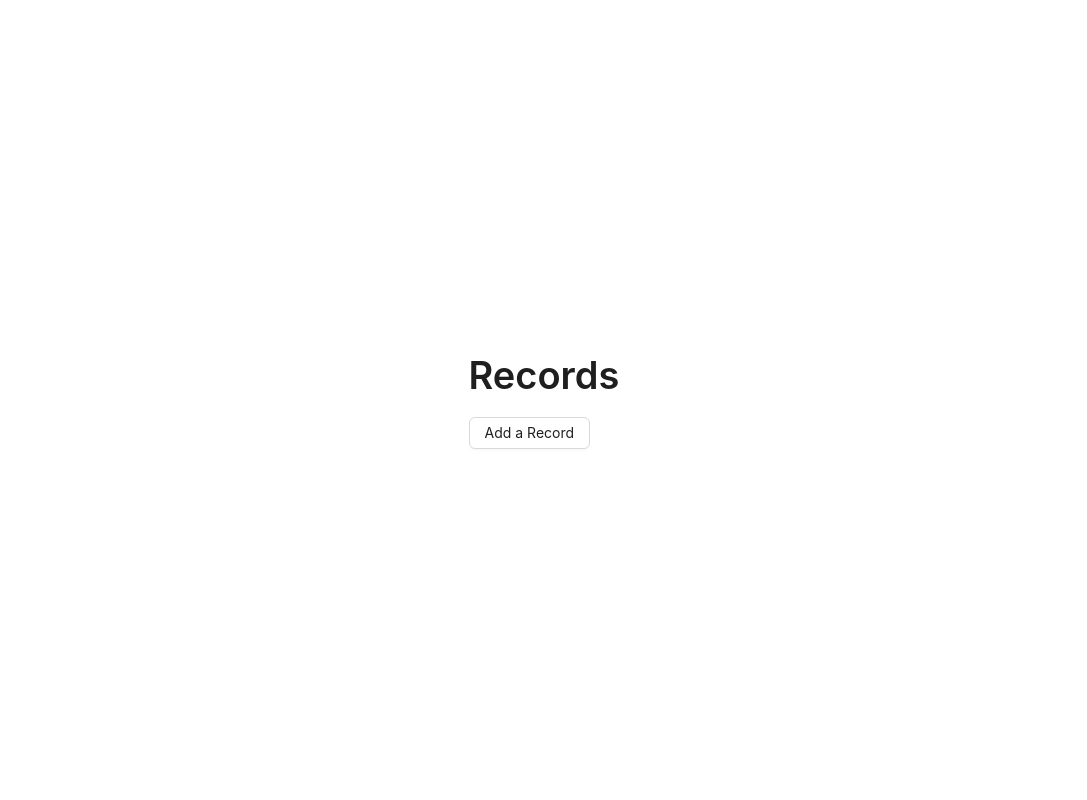
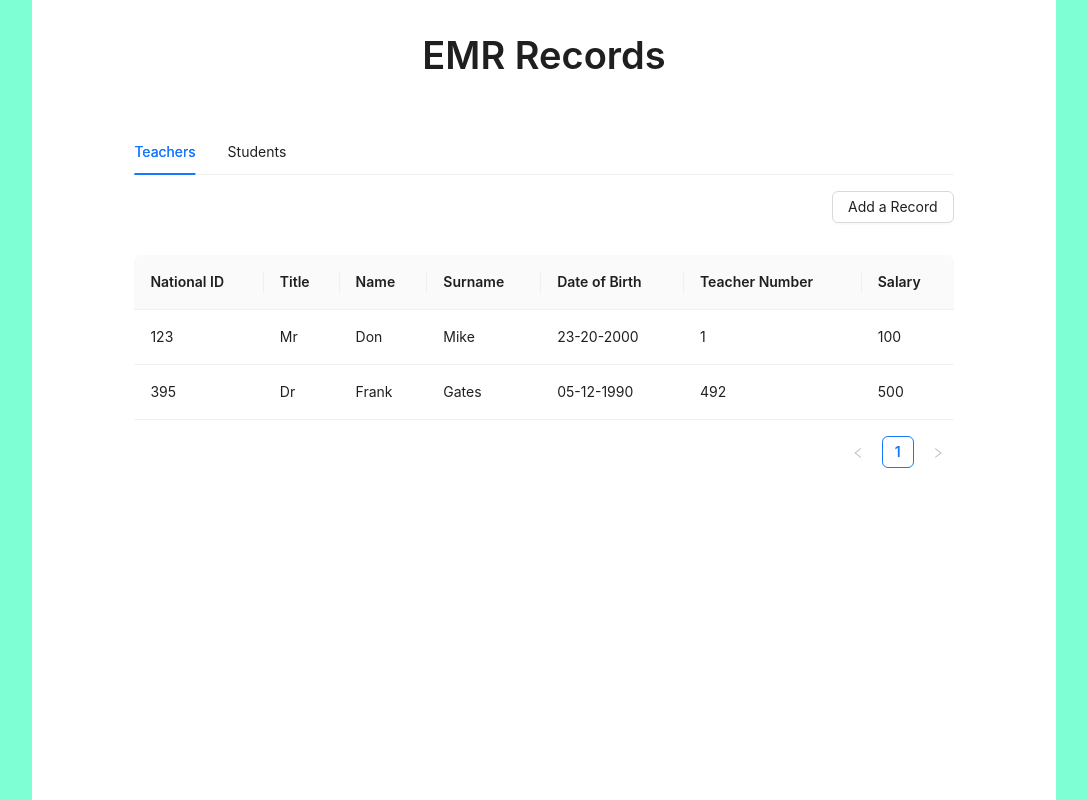
Before and after one commit to tobechukwuobitube/emr-frontend, a Next.js app: page / in a window 1280 px wide. Shown: the whole page, without its empty margins (96-1183 px from the left). Built offline with nearby package versions, Linux system fonts and the light colour scheme.

Commit message:
implement teachers and students data layout

```diff
--- /dev/null
+++ b/app/components/data-layout/DataLayout.tsx
@@ -0,0 +1,47 @@
+import { Button, Col, Row, Table } from "antd";
+import React from "react";
+
+type TeachersColumnsType = {
+  nationalId: number;
+  title: string;
+  name: string;
+  surname: string;
+  dateOfBirth: string;
+  teacherNumber: number;
+  salary: number;
+};
+
+type StudentsColumnsType = {
+  nationalId: number;
+  title: string;
+  name: string;
+  surname: string;
+  dateOfBirth: string;
+  teacherNumber: number;
+  salary: number;
+};
+
+type AppProps = {
+  owner: string;
+  dataSource: Array<{}>;
+  columns: Array<{}>;
+};
+
+const DataLayout: React.FC<AppProps> = ({ owner, dataSource, columns }) => {
+  return (
+    <div>
+      <Row justify="end" className="w-full mb-8">
+        <Col>
+          <Button>Add a Record</Button>
+        </Col>
+      </Row>
+      <Row>
+        <Col span={24}>
+          <Table dataSource={dataSource} columns={columns} />
+        </Col>
+      </Row>
+    </div>
+  );
+};
+
+export default DataLayout;
--- /dev/null
+++ b/app/components/data-layout/students/Students.tsx
@@ -0,0 +1,43 @@
+import { Button, Col, Row } from "antd";
+import React from "react";
+import DataLayout from "../DataLayout";
+import { dataSource } from "./data";
+
+const Students = () => {
+  const columns = [
+    {
+      title: "National ID",
+      dataIndex: "nationalId",
+      key: "nationalId",
+      width: "200",
+    },
+    {
+      title: "Name",
+      dataIndex: "name",
+      key: "name",
+    },
+    {
+      title: "Surname",
+      dataIndex: "surname",
+      key: "surname",
+    },
+    {
+      title: "Date of Birth",
+      dataIndex: "dateOfBirth",
+      key: "dateOfBirth",
+    },
+    {
+      title: "Student Number",
+      dataIndex: "studentNumber",
+      key: "studentNumber",
+    },
+  ];
+
+  return (
+    <div>
+      <DataLayout owner="Students" dataSource={dataSource} columns={columns} />
+    </div>
+  );
+};
+
+export default Students;
--- /dev/null
+++ b/app/components/data-layout/students/data.ts
@@ -0,0 +1,18 @@
+export const dataSource = [
+  {
+    id: 1,
+    nationalId: 23,
+    name: "Mark",
+    surname: "Dave",
+    dateOfBirth: "23-20-2005",
+    studentNumber: 1,
+  },
+  {
+    id: 2,
+    nationalId: 81,
+    name: "Phil",
+    surname: "Mike",
+    dateOfBirth: "03-08-200",
+    studentNumber: 5,
+  },
+];
--- /dev/null
+++ b/app/components/data-layout/teachers/Teachers.tsx
@@ -0,0 +1,53 @@
+import { Button, Col, Row } from "antd";
+import React from "react";
+import DataLayout from "../DataLayout";
+import { dataSource } from "./data";
+
+const Teachers = () => {
+  const columns = [
+    {
+      title: "National ID",
+      dataIndex: "nationalId",
+      key: "nationalId",
+      width: "200",
+    },
+    {
+      title: "Title",
+      dataIndex: "title",
+      key: "title",
+    },
+    {
+      title: "Name",
+      dataIndex: "name",
+      key: "name",
+    },
+    {
+      title: "Surname",
+      dataIndex: "surname",
+      key: "surname",
+    },
+    {
+      title: "Date of Birth",
+      dataIndex: "dateOfBirth",
+      key: "dateOfBirth",
+    },
+    {
+      title: "Teacher Number",
+      dataIndex: "teacherNumber",
+      key: "teacherNumber",
+    },
+    {
+      title: "Salary",
+      dataIndex: "salary",
+      key: "salary",
+    },
+  ];
+
+  return (
+    <div>
+      <DataLayout owner="Teachers" dataSource={dataSource} columns={columns} />
+    </div>
+  );
+};
+
+export default Teachers;
--- /dev/null
+++ b/app/components/data-layout/teachers/data.ts
@@ -0,0 +1,22 @@
+export const dataSource = [
+  {
+    key: "1",
+    nationalId: 123,
+    title: "Mr",
+    name: "Don",
+    surname: "Mike",
+    dateOfBirth: "23-20-2000",
+    teacherNumber: 1,
+    salary: 100,
+  },
+  {
+    key: "2",
+    nationalId: 395,
+    title: "Dr",
+    name: "Frank",
+    surname: "Gates",
+    dateOfBirth: "05-12-1990",
+    teacherNumber: 492,
+    salary: 500,
+  },
+];
--- a/app/components/records/Records.tsx
+++ b/app/components/records/Records.tsx
@@ -1,17 +1,43 @@
 import React from "react";
 import { RecordsContainer } from "./styles";
-import { Button, Col, Row, Typography } from "antd";
+import { Button, Col, Row, Typography, Tabs } from "antd";
+import type { TabsProps } from "antd";
+import Teachers from "../data-layout/teachers/Teachers";
+import Students from "../data-layout/students/Students";
 
 const { Title } = Typography;
 
 const Records = () => {
+  const onChange = (key: string) => {
+    console.log(key);
+  };
+
+  const items: TabsProps["items"] = [
+    {
+      key: "teachers",
+      label: `Teachers`,
+      children: <Teachers />,
+    },
+    {
+      key: "students",
+      label: `Students`,
+      children: <Students />,
+    },
+  ];
   return (
     <RecordsContainer>
       <Row align="middle" justify="center">
-        <Col>
-          <Title>Records</Title>
-          <Button>Add a Record</Button>
+        <Col className="my-8">
+          <Title>EMR Records</Title>
         </Col>
+      </Row>
+      <Row style={{ width: "80%", margin: "0 auto" }}>
+        <Tabs
+          defaultActiveKey="1"
+          items={items}
+          onChange={onChange}
+          style={{ width: "100%", margin: "0 auto" }}
+        />
       </Row>
     </RecordsContainer>
   );
--- a/app/components/records/styles.ts
+++ b/app/components/records/styles.ts
@@ -1,9 +1,8 @@
 import { styled } from "styled-components";
 
 export const RecordsContainer = styled.main`
-  width: 100%;
+  width: 80%;
   height: 100vh;
-  display: flex;
-  justify-content: center;
-  align-items: center;
+  margin: 0 auto;
+  background-color: white;
 `;
--- a/app/globals.css
+++ b/app/globals.css
@@ -1,3 +1,7 @@
 @tailwind base;
 @tailwind components;
 @tailwind utilities;
+
+body {
+  background-color: aquamarine;
+}
```
